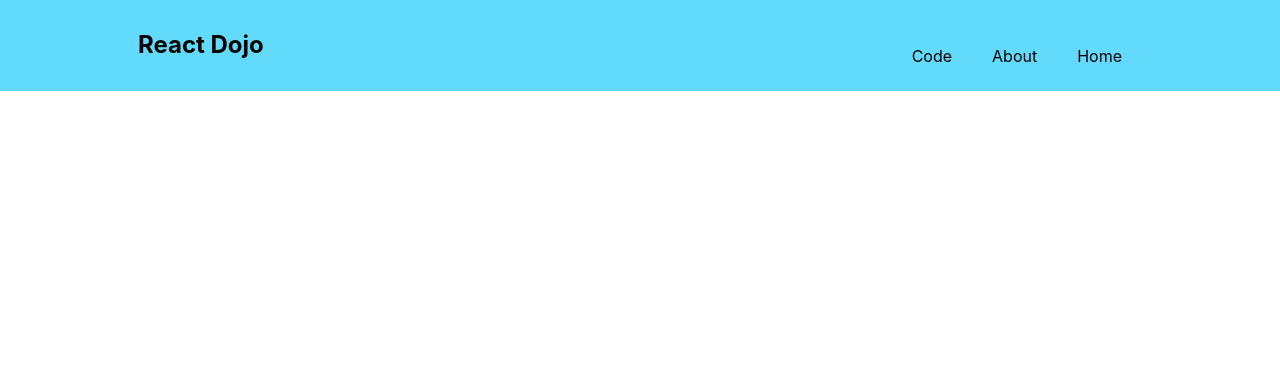
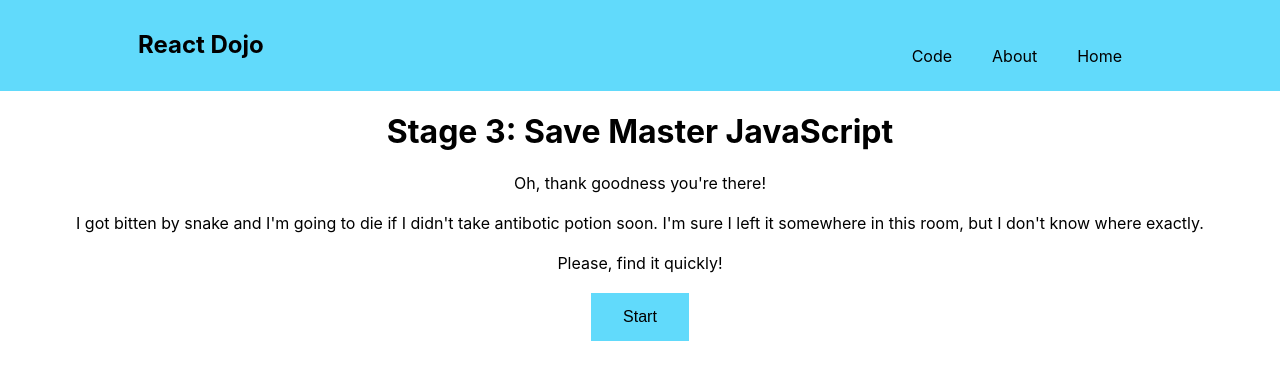
Before and after one commit to mohammedasker/ReactDojo, a React (Create React App) app: page /stage3 in a window 1280 px wide. Shown: the top 380 px of the page. Built offline with nearby package versions, Linux system fonts and the light colour scheme.

Commit message:
WIP added stage 3 components and some contents

```diff
--- a/src/App.js
+++ b/src/App.js
@@ -5,6 +5,7 @@ import Home from "./pages/Home/home";
 import About from "./pages/About/about";
 import Stage1 from "./pages/Stage1/Stage1";
 import Stage2 from "./pages/Stage2/Stage2";
+import Stage3 from "./pages/Stage3/Stage3";
 
 import "./App.css";
 
@@ -46,6 +47,9 @@ function App() {
 					<Route path="/stage2">
 						<Stage2 />
 					</Route>
+					<Route path="/stage3">
+						<Stage3 />
+					</Route>
 				</Switch>
 			</Router>
 		</div>
--- a/src/pages/Stage2/Stage2.jsx
+++ b/src/pages/Stage2/Stage2.jsx
@@ -1,4 +1,6 @@
 import React, { useState } from "react";
+import { Link } from "react-router-dom";
+
 import "./Stage2.css";
 
 const Stage2 = () => {
@@ -42,7 +44,9 @@ const Stage2Clear = () => (
 			You did it! You defeated the Black Eyes Yellow Dragon and saved the
 			village! A new stage has unlocked. Come on, let's go!
 		</p>
-		<button>Go to stage 3</button>
+		<Link to="/stage3">
+			<button>Go to stage 3</button>
+		</Link>
 	</div>
 );
 
--- /dev/null
+++ b/src/pages/Stage3/Stage3.css
@@ -0,0 +1,18 @@
+.progress {
+	width: 100%;
+	background-color: #4caf50;
+	float: right;
+}
+
+.bar {
+	width: 100%;
+	height: 30px;
+	background-color: grey;
+	text-align: center;
+	color: white;
+	float: right;
+}
+
+.potion-button {
+	margin-top: 50px;
+}
--- /dev/null
+++ b/src/pages/Stage3/Stage3.jsx
@@ -0,0 +1,76 @@
+import React, { useState } from "react";
+import "./Stage3.css";
+
+const Stage3 = () => {
+	const [startRescue, setStartRescue] = useState(false);
+	const onStartBRescue = () => setStartRescue(true);
+
+	return (
+		<div>
+			<h1>Stage 3: Save Master JavaScript</h1>
+
+			<p>
+				Oh, thank goodness you're there!
+				<br />
+				<br />
+				I got bitten by snake and I'm going to die if I didn't take antibotic
+				potion soon. I'm sure I left it somewhere in this room, but I don't know
+				where exactly.
+				<br />
+				<br />
+				Please, find it quickly!
+				<br />
+				<br />
+				<button onClick={onStartBRescue}>Start</button>
+				{startRescue ? <FindPotion /> : null}
+			</p>
+		</div>
+	);
+};
+
+const FindPotion = () => (
+	<div>
+		<div className="progress">
+			<div className="bar"></div>
+		</div>
+		<button className="potion-button">Potion</button>
+	</div>
+);
+
+const Stage3Fail = () => (
+	<div>
+		<h1>Mission Failed!</h1>
+		<p> All you have to do is find that damn potion, apprentice!</p>
+		<button>Retry</button>
+	</div>
+);
+
+const Stage3Clear = () => (
+	<div>
+		<h1>Mission Passed!</h1>
+		<p>
+			The potion! You found it! Now I can cure the poison. Thank you so much!
+			<br />
+			<br />
+			We are about to enter the final stage of the training. I'll meet you
+			there.
+		</p>
+		<button>Go to Final Stage</button>
+	</div>
+);
+
+/**
+ * 'Find the anti poison potion'
+ * 'Oh, no! Master is getting worse!
+ * 'Master is about to die! Hurry!
+ *
+ * TO DO LIST
+ * When I clicked the start button, the bar should render and starts to go left []
+ * when the bar is less than 50%, change the color to orange []
+ * when the bar is less than 15%, change the color to red []
+ * when the bar reaches 0, render the Stage3Fail component []
+ * when I clicked the potion button, stop the bar from moving OR do not render the Stage3Fail component []
+ * when I clicked the potion button, render the Stage3Clear component []
+ */
+
+export default Stage3;
```
Also changed, not shown: 1 other file (tests, documents, lock files or other folders).
